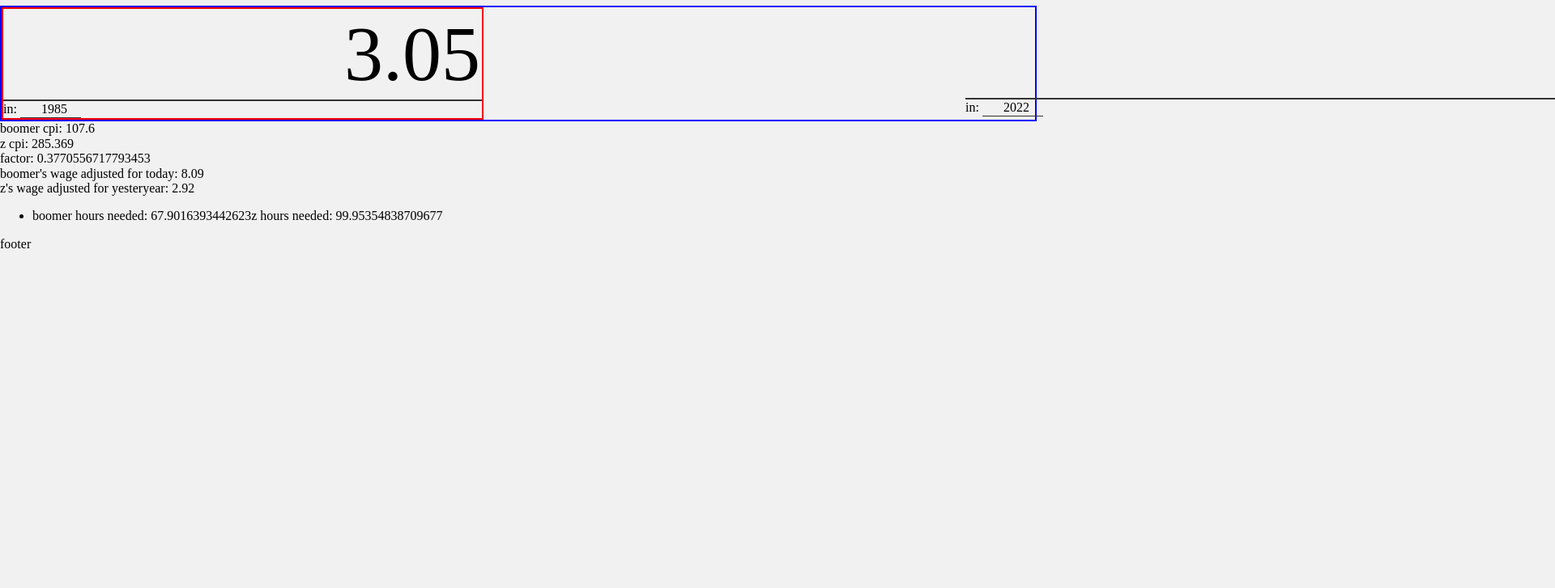
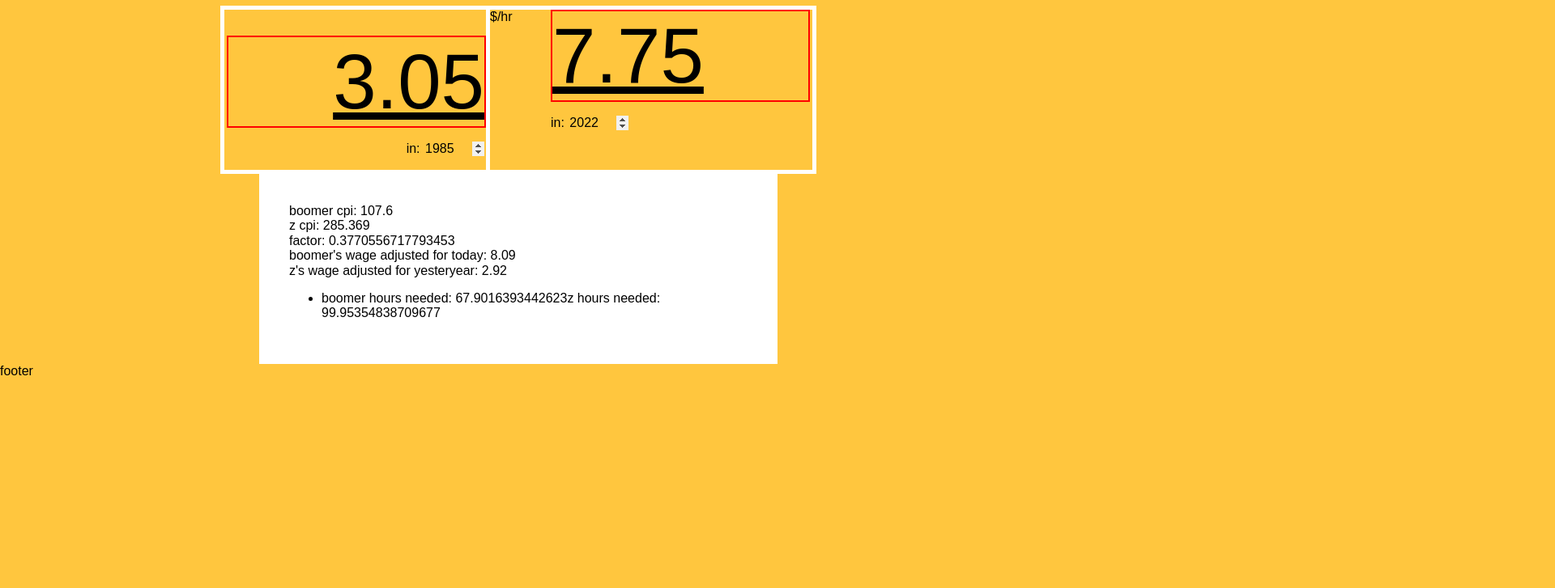
Before and after one commit to sashaikevich/boomercalc, a React app: page / in a window 1280 px wide. Shown: the part 73-800 px from the top of the page at 81% size, 1920 px wide, since content can reach past the window. Built offline with nearby package versions, Linux system fonts and the light colour scheme.

Commit message:
quick backup

```diff
--- a/app/components/Form.js
+++ b/app/components/Form.js
@@ -51,7 +51,6 @@ function Form() {
     if (e.target.name == "boomerWage") {
       setBoomerWage(safeVal)
       boomerWageRef.current.value = safeVal
-      boomerWageRef.current.style = `width: ${calcInputWidth(boomerWage)}px`
     }
     else if (e.target.name == "zWage") {
       setZWage(safeVal)
@@ -107,6 +106,7 @@ function Form() {
           onChange={(e) => handleChange(e, wageHandler)}
         />
 
+        <p className="time-period">
           in: <input
             type="number"
             ref={boomerYearRef}
@@ -116,8 +116,10 @@ function Form() {
             max={MAX_YEAR}
             onChange={(e) => handleChange(e, yearHandler)}
           />
+        </p>
       </div>
 
+<div className="divider">$/hr</div>
       <div className="z-inputs">
         <input type="text"
           ref={zWageRef}
@@ -126,6 +128,7 @@ function Form() {
           onKeyUp={limitCharacters}
           onChange={(e) => handleChange(e, wageHandler)}
         />
+        <p className="time-period">
           in: <input
             type="number"
             ref={zYearRef}
@@ -136,6 +139,7 @@ function Form() {
             onChange={(e) => handleChange(e, yearHandler)
             }
           />
+        </p>
       </div>
     </section>
     <section className="calculations-wrapper">
--- a/app/style.scss
+++ b/app/style.scss
@@ -5,51 +5,68 @@
 }
 
 body {
-
-  background: #f1f1f1;
+  background: #ffc63e;
   max-width: 100vw;
   overflow-x: hidden;
+  font-family: sans-serif;
+
+  h1 {
+    color: #fff;
+    text-align: center;
+  }
 
   .user-inputs-wrapper {
     display: grid;
-    grid-template-columns: 50% 50%;
-    grid-template-columns: 1fr 1fr;
-    border: 2px solid blue;
+    grid-template-columns: 1fr 5rem 1fr;
+    width: 46rem;
+    border: 5px solid #fff;
+    margin: 0 auto;
 
     .boomer-inputs {
-      border: 2px solid red;
-      width: 50%;
+      padding-top: 2em;
+      text-align: right;
+    }
+
+    .divider {
+      position: relative;
+      border-left: 5px solid #fff;
+    }
+
+    input[type=number]::-webkit-inner-spin-button {
+      opacity: 1; // make arrows always visible (at least in chrome)
     }
 
     input {
       border: none;
-      border-bottom: 0.03em solid #333;
       outline: none;
       background-color: transparent;
-      text-align: right;
       overflow: hidden;
-      max-width: 100%;
       box-sizing: border-box;
+
+      &#boomerWage {
+        text-align: right;
+      }
 
       &#boomerWage,
       &#zWage {
-        font-size: 6em;
+        // display: block;
+        font-size: 6rem;
+        width: 6ch;
+        border: 2px solid red;
+        padding: 0;
+        text-decoration: underline;
+        line-height: 1;
       }
     }
 
-    .extra-field {
-      display: none;
-      // opacity: 0;
-      // visibility: hidden;
-      // transform: translateX(50%);
-      // transition: transform 300ms ease-out;
 
-      &--visible {
-        display: block;
-        // opacity: 1;
-        // visibility: visible;
-        // transform: translateX(0%);
-      }
-    }
+  }
+
+  .calculations-wrapper {
+    background-color: #fff;
+    max-width: 50%;
+    border: 5px solid #fff;
+    margin: 0 auto;
+    padding: 2rem;
   }
 }
```
Lines whose indentation alone changed are shown as unchanged.
